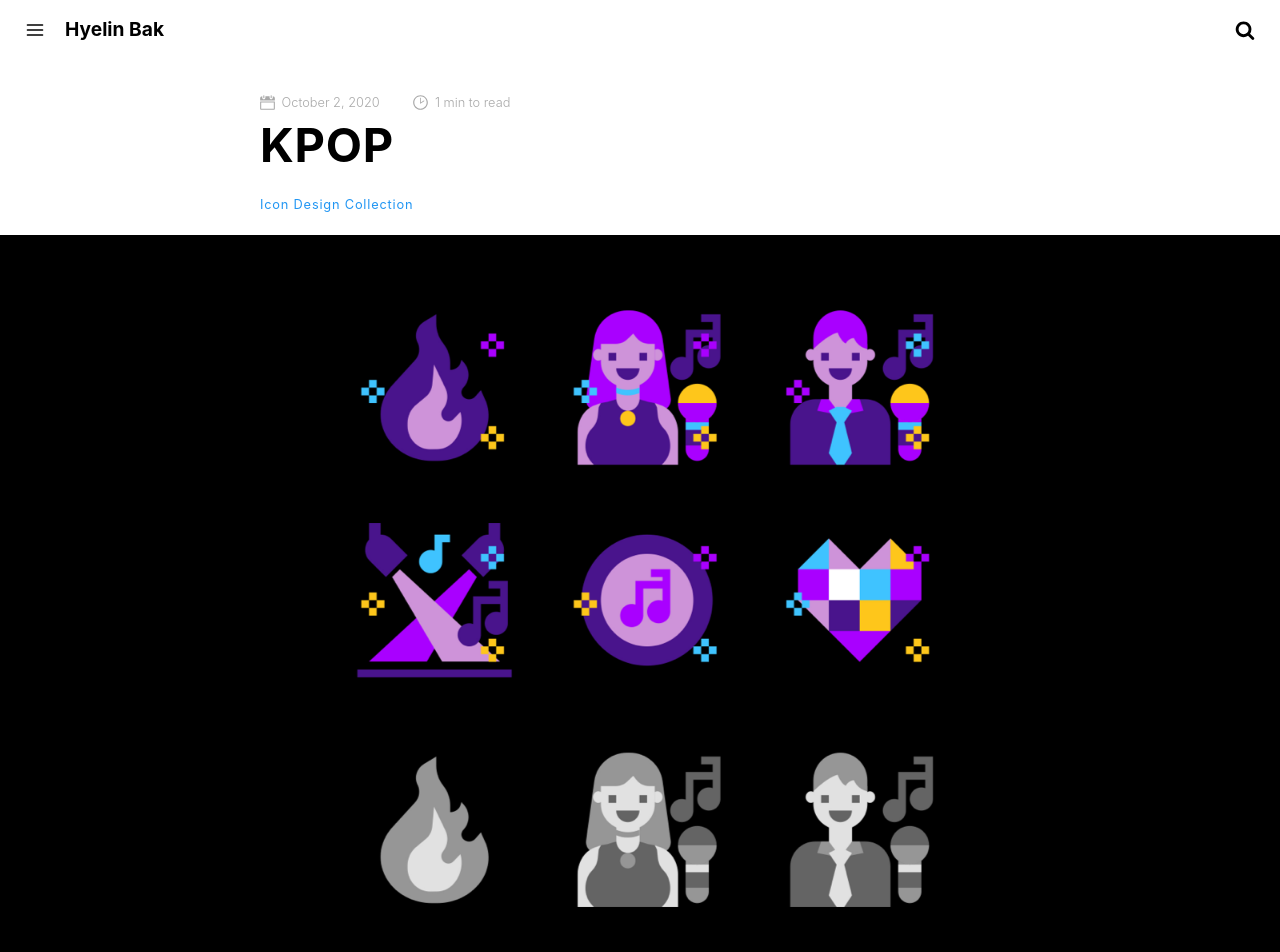
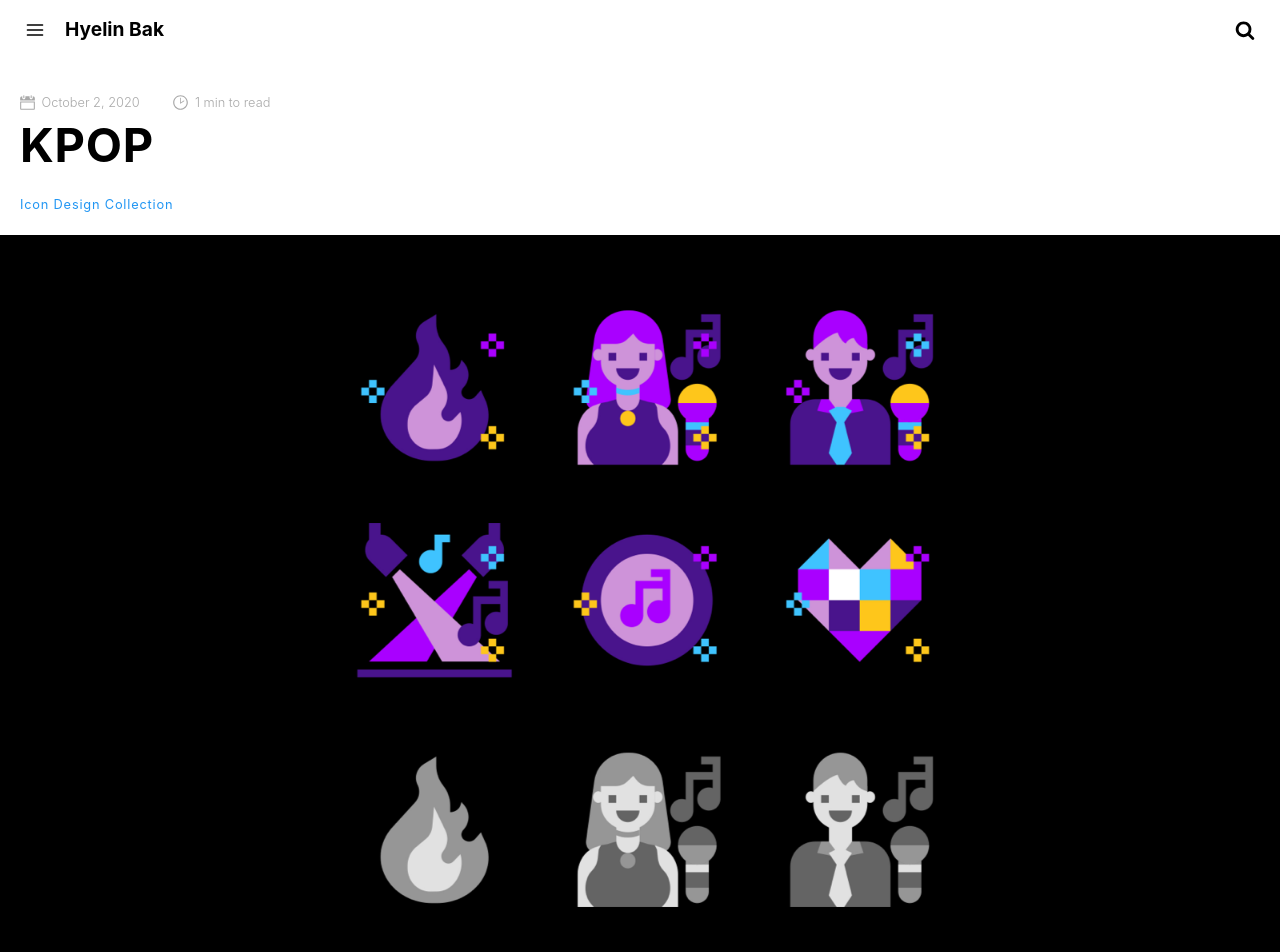
Before and after one commit to crazyjamy/crazyjamy.github.io, a Jekyll site: the page built from _posts/2020-09-30-icon-kpop.md, in a window 1280 px wide and 1400 px high. Shown: the top 952 px of the window. Built offline with Jekyll 4.4.1, drawn with Linux system fonts in a browser that asks for light colours; comment, search, counter and statistics services are not loaded.

Commit message:
Update main.css

```diff
--- a/assets/css/main.css
+++ b/assets/css/main.css
@@ -437,7 +437,7 @@
   display:block;color:#a9a9a9;text-align:center;font-family:-apple-system,BlinkMacSystemFont,Lato,Roboto,Segoe UI,Helvetica Neue,Helvetica,Verdana,Arial,sans-serif;font-weight:300;font-style:normal
 }
 .post-content p,.post-content h1,.post-content h2,.post-content h3,.post-content h4,.post-content ul,.post-content ol,.post-content iframe{
-  width:auto;max-width:50rem;float:none;display:block;margin-right:auto;margin-left:auto;padding-left:0;padding-right:0;font-family:-apple-system,BlinkMacSystemFont,Lato,Roboto,Segoe UI,Helvetica Neue,Helvetica,Verdana,Arial,sans-serif;font-weight:400;font-style:normal;font-size:1.125rem;line-height:2.188rem;padding:0 1.25rem;margin:0 auto 1.25rem;letter-spacing:.05rem;
+  width:auto;float:none;display:block;margin-right:auto;margin-left:auto;padding-left:0;padding-right:0;font-family:-apple-system,BlinkMacSystemFont,Lato,Roboto,Segoe UI,Helvetica Neue,Helvetica,Verdana,Arial,sans-serif;font-weight:400;font-style:normal;font-size:1.125rem;line-height:2.188rem;padding:0 1.25rem;margin:0 auto 1.25rem;letter-spacing:.05rem;
 }
 .post-content p::after,.post-content h1::after,.post-content h2::after,.post-content h3::after,.post-content h4::after,.post-content ul::after,.post-content ol::after,.post-content iframe::after{content:'';display:table;clear:both}@media only screen and (min-width:37.5rem){
   .post-content p,.post-content h1,.post-content h2,.post-content h3,.post-content h4,.post-content ul,.post-content ol,.post-content iframe{
```
